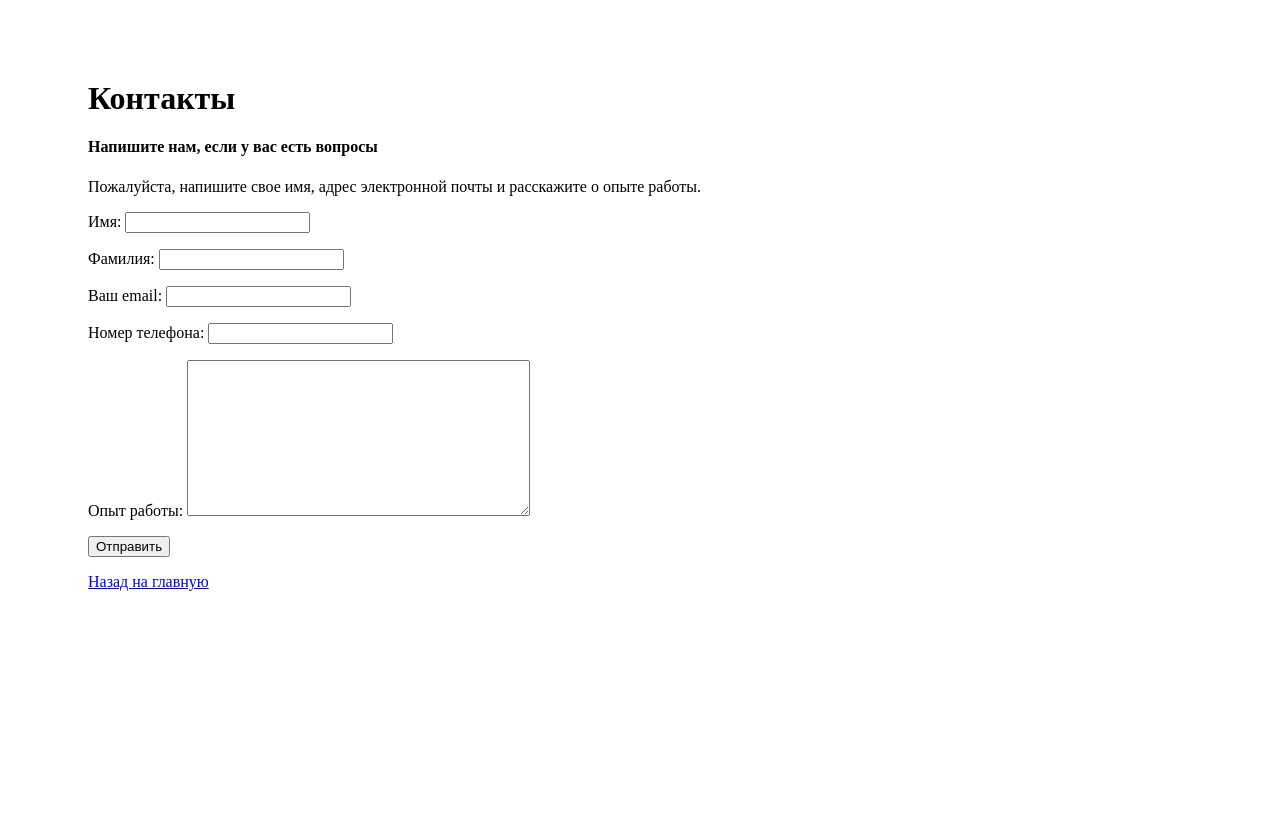
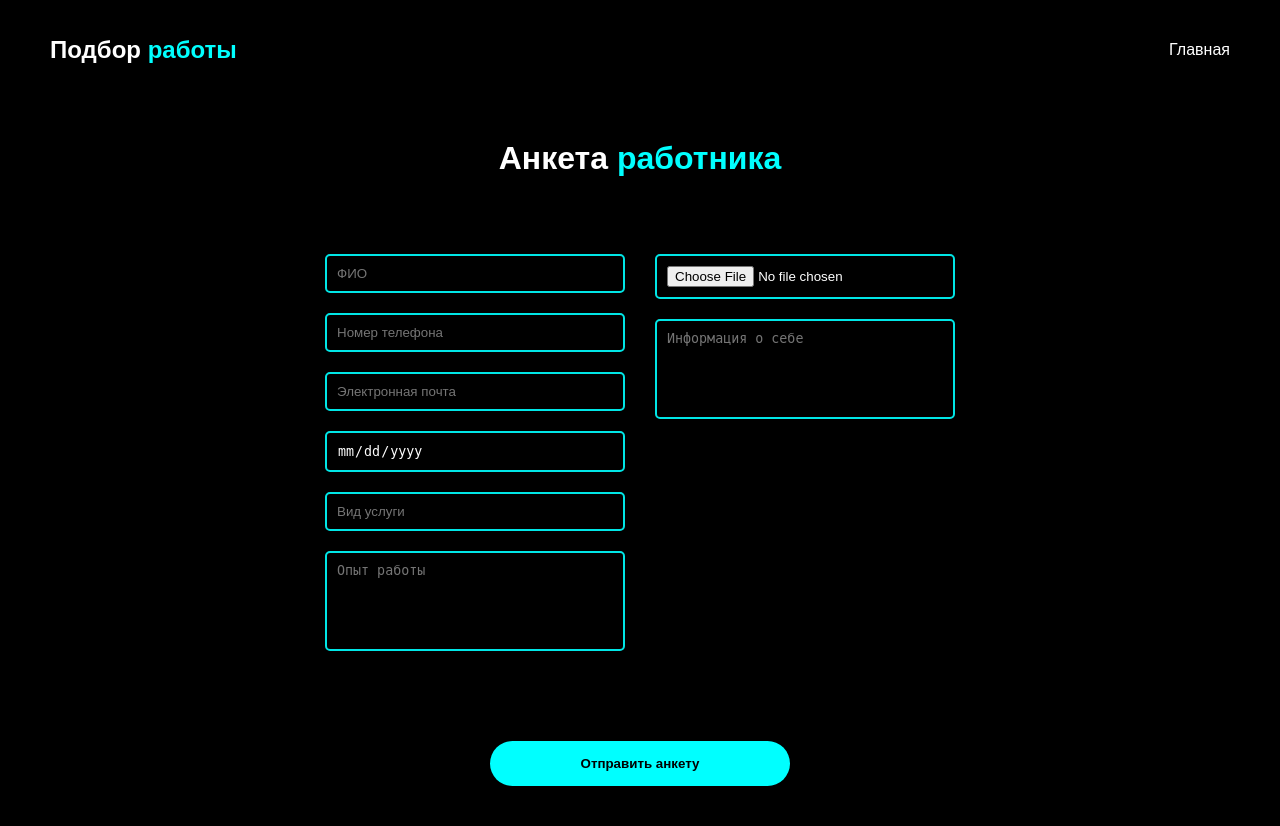
Before and after one commit to spookyguyx/practica, a Django app: page /anketa/ in a window 1280 px wide. Before the commit the page ends 591 px from the top, so only its background shows below. Run offline with Django 5.2, Linux system fonts and the light colour scheme.

Commit message:
complete

```diff
--- a/study/mainpage/forms.py
+++ b/study/mainpage/forms.py
@@ -1,8 +1,11 @@
 from django import forms
 
 class ContactForm(forms.Form):
-    first_name = forms.CharField(label='Имя', max_length=50)
-    last_name = forms.CharField(label='Фамилия', max_length=50)
-    email_address = forms.EmailField(label='Ваш email', max_length=150)
-    phone = forms.CharField(label='Номер телефона', max_length=15)
-    experience = forms.CharField(label='Опыт работы', widget=forms.Textarea)
+    name = forms.CharField(label='ФИО', max_length=50, widget=forms.TextInput(attrs={'placeholder': 'ФИО'}))
+    phone = forms.CharField(label='Номер телефона', max_length=15, widget=forms.TextInput(attrs={'placeholder': 'Номер телефона'}))
+    email_address = forms.EmailField(label='Ваш email', max_length=150, widget=forms.EmailInput(attrs={'placeholder': 'Электронная почта'}))
+    birth_date = forms.DateField(label='Дата рождения', widget=forms.DateInput(attrs={'type': 'date', 'placeholder': 'Дата рождения'}))
+    job = forms.CharField(label='Вид услуги', max_length=50, widget=forms.TextInput(attrs={'placeholder': 'Вид услуги'}))
+    experience = forms.CharField(label='Опыт работы', widget=forms.Textarea(attrs={'placeholder': 'Опыт работы', 'rows': 3}))
+    about_me = forms.CharField(label='О себе', widget=forms.Textarea(attrs={'placeholder': 'Информация о себе', 'rows': 4}))
+    photo = forms.ImageField(label='Фото', required=False)
--- /dev/null
+++ b/study/mainpage/static/css/style.css
@@ -0,0 +1,96 @@
+body {
+    background-color: #000;
+    color: #fff;
+    font-family: Arial, sans-serif;
+    margin: 0;
+    padding: 0;
+    text-align: center;
+}
+
+header {
+    display: flex;
+    justify-content: space-between;
+    align-items: center;
+    padding: 20px 50px;
+}
+
+h1 {
+    font-size: 24px;
+    color: #fff;
+}
+
+.highlight {
+    color: #00ffff;
+}
+
+nav a {
+    color: #fff;
+    margin-left: 20px;
+    text-decoration: none;
+}
+
+h2 {
+    font-size: 32px;
+    color: #fff;
+    margin-top: 40px;
+}
+
+form {
+    display: flex;
+    justify-content: center;
+    padding: 50px;
+    gap: 30px;
+}
+
+.left-column, .right-column {
+    display: flex;
+    flex-direction: column;
+    gap: 20px;
+}
+
+input, textarea {
+    width: 300px;
+    padding: 10px;
+    border: 2px solid #00e6e6;
+    background: #000;
+    color: #fff;
+    border-radius: 5px;
+}
+
+textarea {
+    height: 100px;
+    resize: none;
+}
+
+.photo-placeholder {
+    width: 300px;
+    height: 150px;
+    border: 2px solid #00e6e6;
+    display: flex;
+    align-items: center;
+    justify-content: center;
+    color: #fff;
+    font-size: 14px;
+}
+
+footer {
+    display: flex;
+    justify-content: center;
+    margin: 40px 0;
+}
+
+button {
+    width: 300px;
+    padding: 15px;
+    background-color: #00ffff;
+    border: none;
+    border-radius: 25px;
+    color: #000;
+    font-weight: bold;
+    cursor: pointer;
+    transition: background-color 0.3s;
+}
+
+button:hover {
+    background-color: #00e6e6;
+}
--- a/study/mainpage/templates/mainpage/anketa.html
+++ b/study/mainpage/templates/mainpage/anketa.html
@@ -1,4 +1,4 @@
-<div style="margin:80px">
+<!-- <div style="margin:80px">
     <h1>Контакты</h1>
     <h4>Напишите нам, если у вас есть вопросы</h4>
     <p>
@@ -9,5 +9,46 @@
         {{ form.as_p }}
         <button type="submit">Отправить</button>
     </form>
-    <a href="{% url 'home' %}">Назад на главную</a>
-</div>
+    <a href="{% url 'home' %}">Назад на главную</a> -->
+</div><!DOCTYPE html>
+<html lang="ru">
+<head>
+    <meta charset="UTF-8">
+    <meta name="viewport" content="width=device-width, initial-scale=1.0">
+    <title>Анкета Работника</title>
+    <link rel="stylesheet" href="/static/css/style.css">
+
+</head>
+<body>
+<header>
+    <h1>Подбор <span class="highlight">работы</span></h1>
+    <nav>
+        <a href="{% url 'home' %}">Главная</a>
+
+    </nav>
+</header>
+
+<main>
+    <h2>Анкета <span class="highlight">работника</span></h2>
+    <form method="POST" enctype="multipart/form-data">
+        {% csrf_token %}
+        <div class="left-column">
+            {{ form.name }}
+            {{ form.phone }}
+            {{ form.email_address }}
+            {{ form.birth_date }}
+            {{ form.job }}
+            {{ form.experience }}
+        </div>
+        <div class="right-column">
+            {{ form.photo }}
+            {{ form.about_me }}
+        </div>
+    </form>
+</main>
+
+<footer>
+    <button type="submit">Отправить анкету</button>
+</footer>
+</body>
+</html>
--- a/study/mainpage/templates/mainpage/home.html
+++ b/study/mainpage/templates/mainpage/home.html
@@ -12,7 +12,7 @@
 </head>
 <body>
     <header class="header">
-        <a href="#home" class="logo">Подбор
+        <a href="{% url 'home' %}" class="logo">Подбор
         <span>работы</span></a>
         <i class='bx bx-menu' id="menu-icon"></i>
         <nav class="navbar">
--- a/study/mainpage/views.py
+++ b/study/mainpage/views.py
@@ -49,11 +49,12 @@ class ContactView(TemplateView):
         if form.is_valid():
             subject = "Пробное сообщение"
             body = {
-                'first_name': form.cleaned_data['first_name'],
-                'last_name': form.cleaned_data['last_name'],
+                'name': form.cleaned_data['name'],
                 'email': form.cleaned_data['email_address'],
                 'phone': form.cleaned_data['phone'],
-                'experience': form.cleaned_data['experience'],
+                'job': form.cleaned_data['job'],
+                'about_me': form.cleaned_data['about_me'],
+                'about_me': form.cleaned_data['about_me'],
             }
             message = "\n".join(body.values())
 
```
